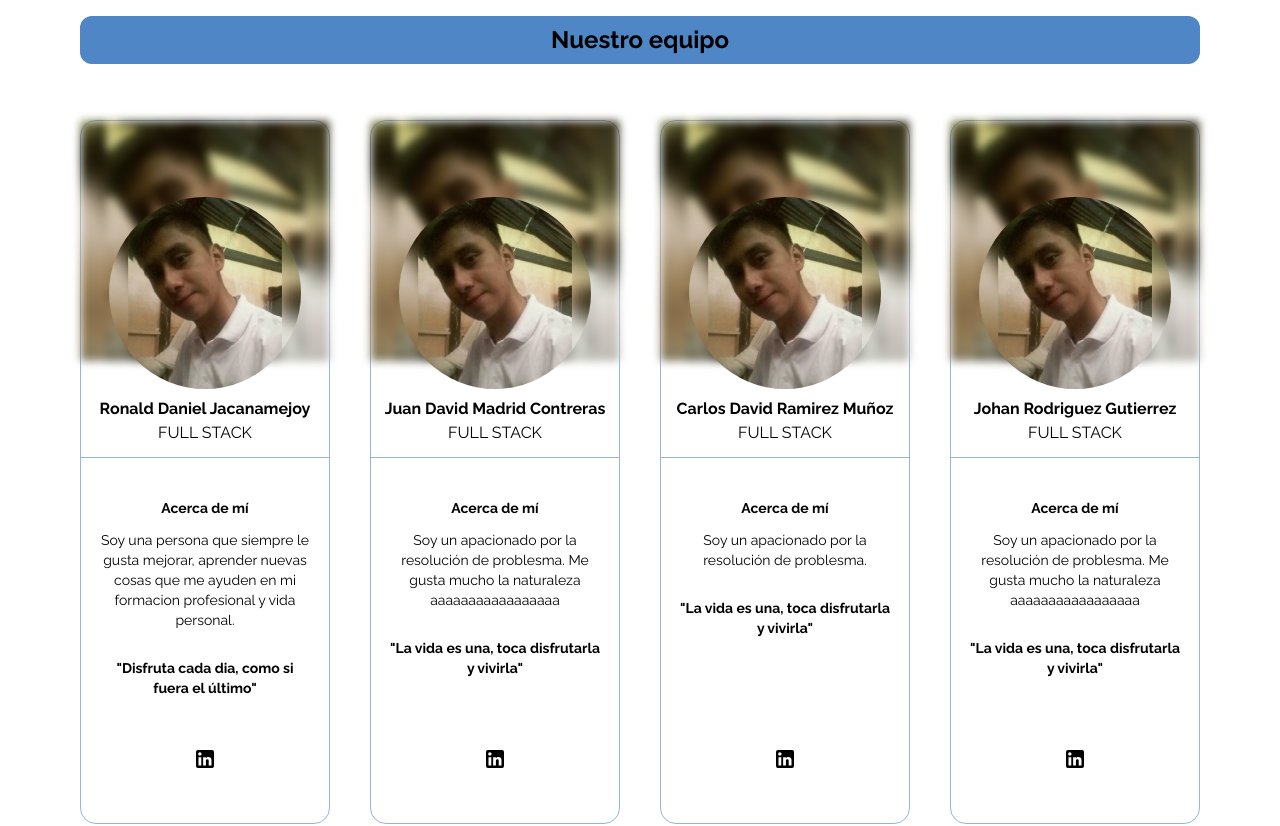
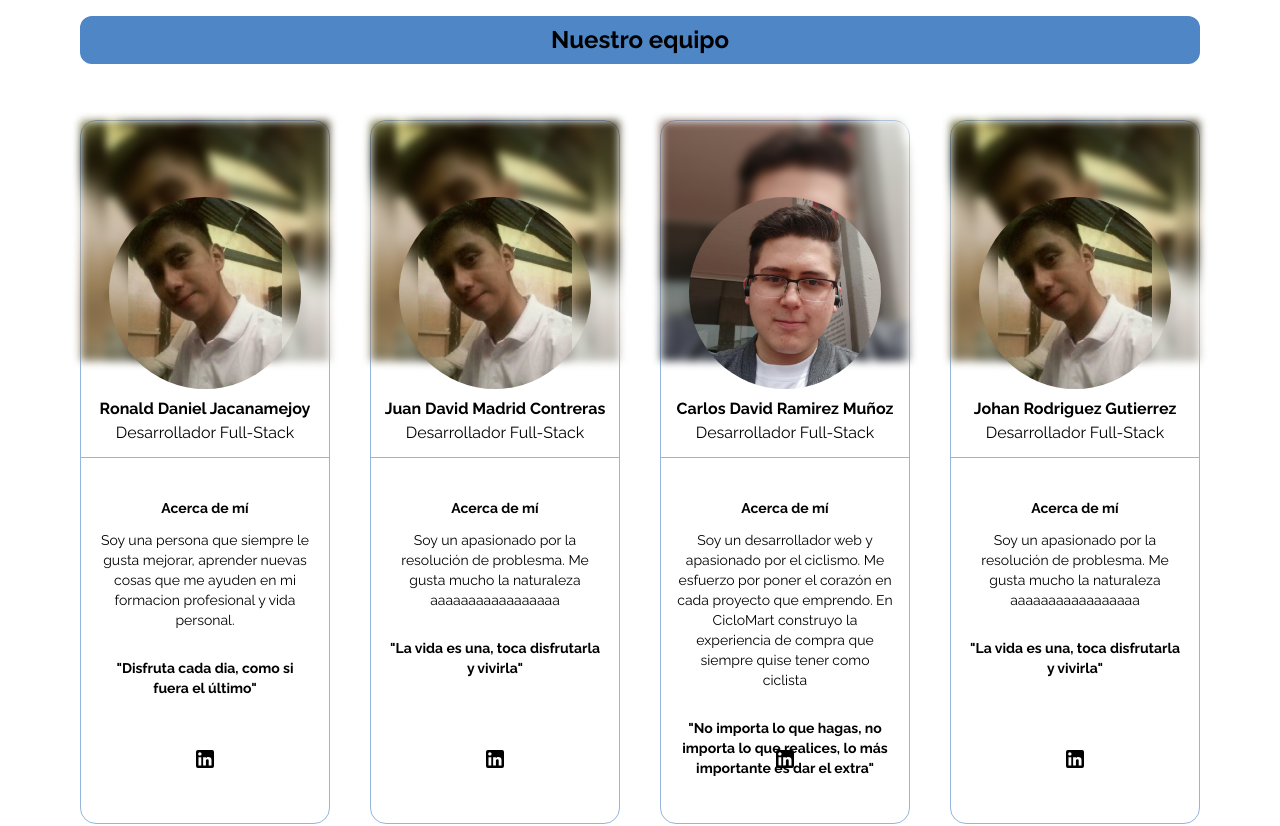
Before and after one commit to w1sec0d/ciclomart_frontend, a React (Vite) app: page /conocenos in a window 1280 px wide. Shown: the part 1900-2726 px from the top of the page. Built offline with nearby package versions, Linux system fonts and the light colour scheme; no server answers; what @mercadopago/sdk-react would draw is missing.

Commit message:
Actualiza componente Team para usar <Link> en lugar de <a> y añade integrante Carlos David Ramirez Muñoz

```diff
--- a/src/components/Conocenos/Team.jsx
+++ b/src/components/Conocenos/Team.jsx
@@ -1,24 +1,25 @@
-import LinkedInIcon from '@mui/icons-material/LinkedIn';
+import LinkedInIcon from '@mui/icons-material/LinkedIn'
+import { Link } from 'react-router-dom'
 
 const Team = ({ photo, name, description, phrase, linkedin }) => {
   return (
-        <div className="h-176 w-64 border border-primary/60 mt-4 mb-4 rounded-2xl flex flex-col relative">
+    <div className="h-176 w-[300px] border border-primary/60 mt-4 mb-4 rounded-2xl flex flex-col relative">
       <section className="h-60 w-full flex flex-col justify-center items-center relative">
         <div
           className="absolute top-0 left-0 h-full w-full filter blur-sm bg-cover bg-center rounded-1xl  z-0"
           style={{
-                        backgroundImage: `url(${photo})`
+            backgroundImage: `url(${photo})`,
           }}
         />
         <img
           src={photo}
           className="rounded-full h-48 w-48 mt-40 object-cover relative"
           style={{
-                        objectFit: "cover"
+            objectFit: 'cover',
           }}
         />
         <h2 className="font-bold mt-2  relative">{name}</h2>
-                <p className=" relative">FULL STACK</p>
+        <p className=" relative">Desarrollador Full-Stack</p>
       </section>
       <hr className="w-full border-primary/60 mt-24 relative" />
       <section className="h-60 w-full flex flex-col items-center mt-10">
@@ -29,13 +30,12 @@ const Team = ({ photo, name, description, phrase, linkedin }) => {
         </div>
       </section>
       <section className="flex items-center justify-center mt-2">
-                <a href={linkedin} target="_blank" rel="noopener noreferrer">
+        <Link to={linkedin} target="_blank" rel="noopener noreferrer">
           <LinkedInIcon />
-                </a>
+        </Link>
       </section>
-
     </div>
   )
 }
 
-export default Team;
+export default Team
--- a/src/pages/Conocenos.jsx
+++ b/src/pages/Conocenos.jsx
@@ -14,6 +14,7 @@ import Vision from '@mui/icons-material/PedalBikeOutlined'
 
 //Imagenes grupo
 import daniel from '../assets/Daniel.png'
+import carlos from '../assets/Carlos.png'
 //Logo
 import Logo from '../assets/Logo.svg'
 
@@ -100,33 +101,51 @@ const Conocenos = () => {
       </div>
 
       <div className="h-12 w-full bg-primary flex items-center justify-center mt-8 rounded-xl">
-        <h2 className='font-bold text-2xl'>Nuestro equipo</h2>
+        <h2 className="font-bold text-2xl">Nuestro equipo</h2>
       </div>
-      <div className='flex flex-col sm:flex-row sm:space-x-10 items-center justify-center mt-10 mb-3 w-full space-y-8 sm:space-y-0'>
-        <Team photo = {daniel}
+      <div className="flex flex-col sm:flex-row sm:space-x-10 items-center justify-center mt-10 mb-3 w-full space-y-8 sm:space-y-0">
+        <Team
+          photo={daniel}
           name={'Ronald Daniel Jacanamejoy'}
-              description={'Soy una persona que siempre le gusta mejorar, aprender nuevas cosas que me ayuden en mi formacion profesional y vida personal. '}
+          description={
+            'Soy una persona que siempre le gusta mejorar, aprender nuevas cosas que me ayuden en mi formacion profesional y vida personal. '
+          }
           phrase={'"Disfruta cada dia, como si fuera el último"'}
-              linkedin={'https://www.linkedin.com/in/ronald-daniel-jacanamejoy-mutumbajoy-29b2442b4/'}/>
+          linkedin={
+            'https://www.linkedin.com/in/ronald-daniel-jacanamejoy-mutumbajoy-29b2442b4/'
+          }
+        />
 
-        <Team photo = {daniel}
+        <Team
+          photo={daniel}
           name={'Juan David Madrid Contreras'}
-              description={'Soy un apacionado por la resolución de problesma. Me gusta mucho la naturaleza aaaaaaaaaaaaaaaaa'}
+          description={
+            'Soy un apasionado por la resolución de problesma. Me gusta mucho la naturaleza aaaaaaaaaaaaaaaaa'
+          }
           phrase={'"La vida es una, toca disfrutarla y vivirla"'}
-              linkedin={''}/>
-        <Team photo = {daniel}
+          linkedin={''}
+        />
+        <Team
+          photo={carlos}
           name={'Carlos David Ramirez Muñoz'}
-              description={'Soy un apacionado por la resolución de problesma.'}
+          description={
+            'Soy un desarrollador web y apasionado por el ciclismo. Me esfuerzo por poner el corazón en cada proyecto que emprendo. En CicloMart construyo la experiencia de compra que siempre quise tener como ciclista'
+          }
+          phrase={
+            '"No importa lo que hagas, no importa lo que realices, lo más importante es dar el extra"'
+          }
+          linkedin={'https://www.linkedin.com/in/cramirezmun/'}
+        />
+        <Team
+          photo={daniel}
+          name={'Johan Rodriguez Gutierrez'}
+          description={
+            'Soy un apasionado por la resolución de problesma. Me gusta mucho la naturaleza aaaaaaaaaaaaaaaaa'
+          }
           phrase={'"La vida es una, toca disfrutarla y vivirla"'}
-              linkedin={''}/>
-        <Team photo = {daniel}
-              name={'Johan Rodriguez Gutierrez'}
-              description={'Soy un apacionado por la resolución de problesma. Me gusta mucho la naturaleza aaaaaaaaaaaaaaaaa'}
-              phrase={'"La vida es una, toca disfrutarla y vivirla"'}
-              linkedin={''}/>
+          linkedin={''}
+        />
       </div>
-
-
     </div>
   )
 }
```
Also changed, not shown: src/assets/Carlos.png (added). Lines whose indentation alone changed are shown as unchanged.
